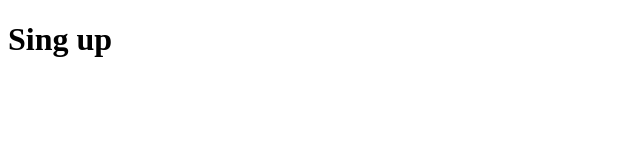
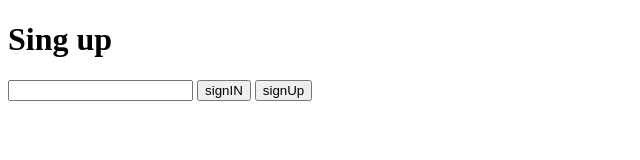
Before and after one commit to babulout/eshop-srv, a plain HTML site: page singup.html in a window 1280 px wide. Shown: the whole page, without its empty margins (0-640 px from the left). Drawn offline with Linux system fonts and the light colour scheme.

Commit message:
add Button

```diff
--- a/singup.html
+++ b/singup.html
@@ -7,5 +7,8 @@
   </head>
   <body>
     <h1>Sing up</h1>
+    <input type="text">
+    <button>signIN</button>
+    <button>signUp</button>
   </body>
 </html>
```
Also changed, not shown: logIn.html (added, +11 -0 lines).
